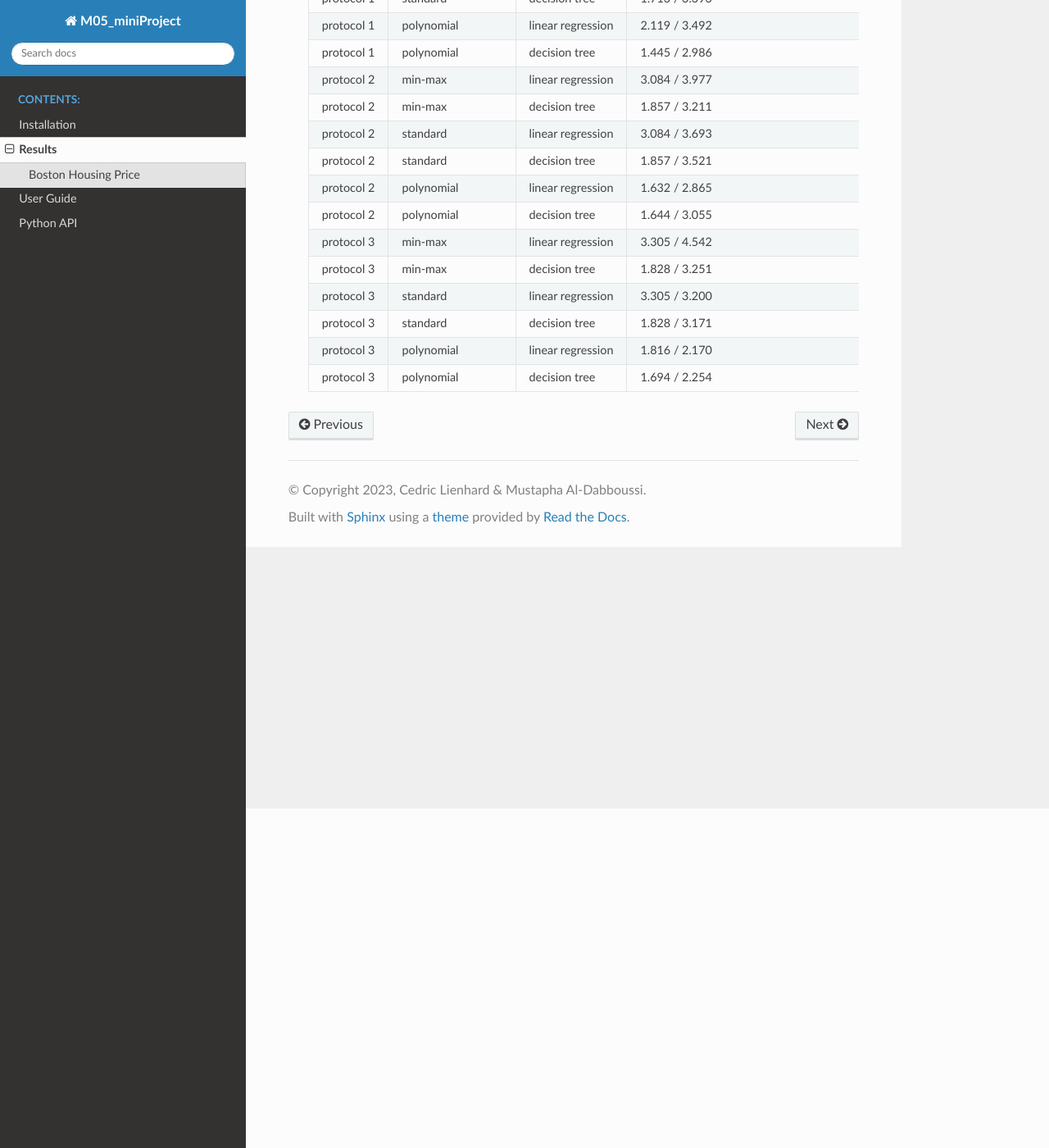
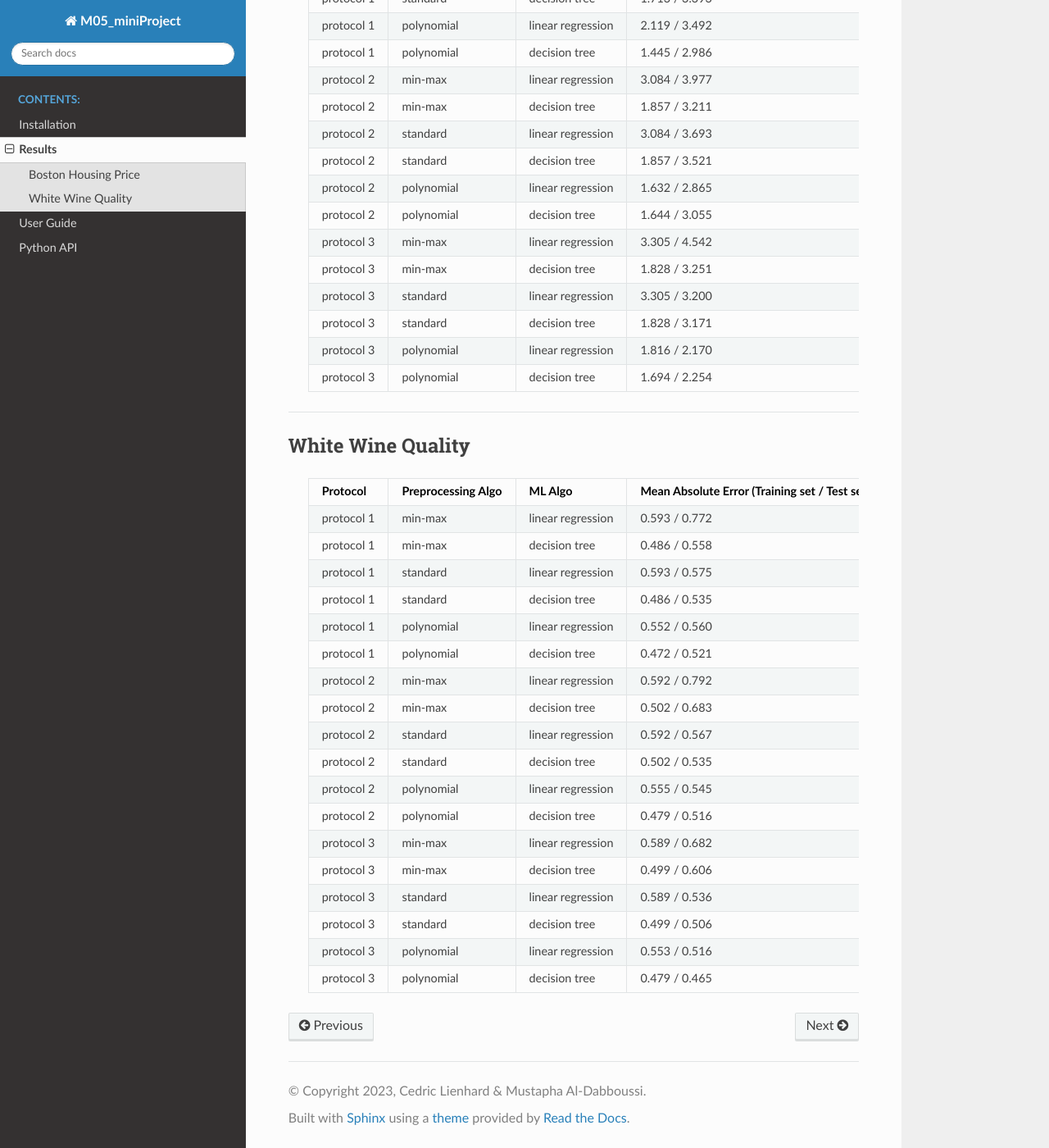
Before and after one commit to CedricLienhard/M05_miniProject, a Sphinx documentation site: the page built from doc/results.rst, in a window 1280 px wide and 1400 px high, scrolled down 414 px. Shown: the whole window at 82% size. Built offline with Sphinx 7.4.7 and the Read the Docs theme 2.0.0, drawn with Linux system fonts in a browser that asks for light colours.

Commit message:
added White wine results table

```diff
--- a/doc/results.rst
+++ b/doc/results.rst
@@ -54,3 +54,53 @@ Boston Housing Price
    +------------+--------------------+------------------+---------------------------+
    | protocol 3 | polynomial         | decision tree    | 1.694 / 2.254             |
    +------------+--------------------+------------------+---------------------------+
+
+=======
+
+White Wine Quality
+-------------------
+
+
+=======
+.. table:: White Wine Results
+
+   +------------+--------------------+------------------+---------------------------+
+   | Protocol   | Preprocessing Algo | ML Algo          | Mean Absolute Error       |
+   |            |                    |                  | (Training set / Test set) |
+   +============+====================+==================+===========================+
+   | protocol 1 | min-max            | linear regression| 0.593 / 0.772             |
+   +------------+--------------------+------------------+---------------------------+
+   | protocol 1 | min-max            | decision tree    | 0.486 / 0.558             |
+   +------------+--------------------+------------------+---------------------------+
+   | protocol 1 | standard           | linear regression| 0.593 / 0.575             |
+   +------------+--------------------+------------------+---------------------------+
+   | protocol 1 | standard           | decision tree    | 0.486 / 0.535             |
+   +------------+--------------------+------------------+---------------------------+
+   | protocol 1 | polynomial         | linear regression| 0.552 / 0.560             |
+   +------------+--------------------+------------------+---------------------------+
+   | protocol 1 | polynomial         | decision tree    | 0.472 / 0.521             |
+   +------------+--------------------+------------------+---------------------------+
+   | protocol 2 | min-max            | linear regression| 0.592 / 0.792             |
+   +------------+--------------------+------------------+---------------------------+
+   | protocol 2 | min-max            | decision tree    | 0.502 / 0.683             |
+   +------------+--------------------+------------------+---------------------------+
+   | protocol 2 | standard           | linear regression| 0.592 / 0.567             |
+   +------------+--------------------+------------------+---------------------------+
+   | protocol 2 | standard           | decision tree    | 0.502 / 0.535             |
+   +------------+--------------------+------------------+---------------------------+
+   | protocol 2 | polynomial         | linear regression| 0.555 / 0.545             |
+   +------------+--------------------+------------------+---------------------------+
+   | protocol 2 | polynomial         | decision tree    | 0.479 / 0.516             |
+   +------------+--------------------+------------------+---------------------------+
+   | protocol 3 | min-max            | linear regression| 0.589 / 0.682             |
+   +------------+--------------------+------------------+---------------------------+
+   | protocol 3 | min-max            | decision tree    | 0.499 / 0.606             |
+   +------------+--------------------+------------------+---------------------------+
+   | protocol 3 | standard           | linear regression| 0.589 / 0.536             |
+   +------------+--------------------+------------------+---------------------------+
+   | protocol 3 | standard           | decision tree    | 0.499 / 0.506             |
+   +------------+--------------------+------------------+---------------------------+
+   | protocol 3 | polynomial         | linear regression| 0.553 / 0.516             |
+   +------------+--------------------+------------------+---------------------------+
+   | protocol 3 | polynomial         | decision tree    | 0.479 / 0.465             |
+   +------------+--------------------+------------------+---------------------------+
```
